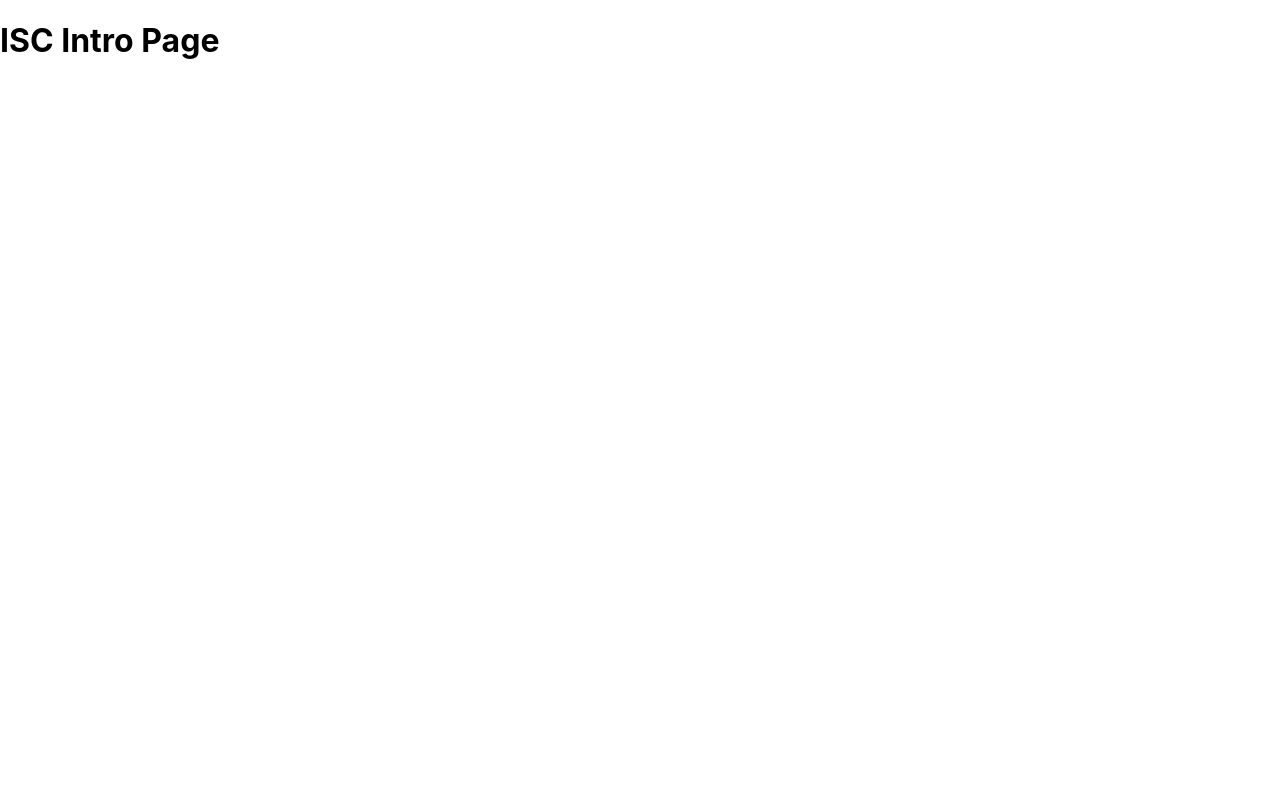
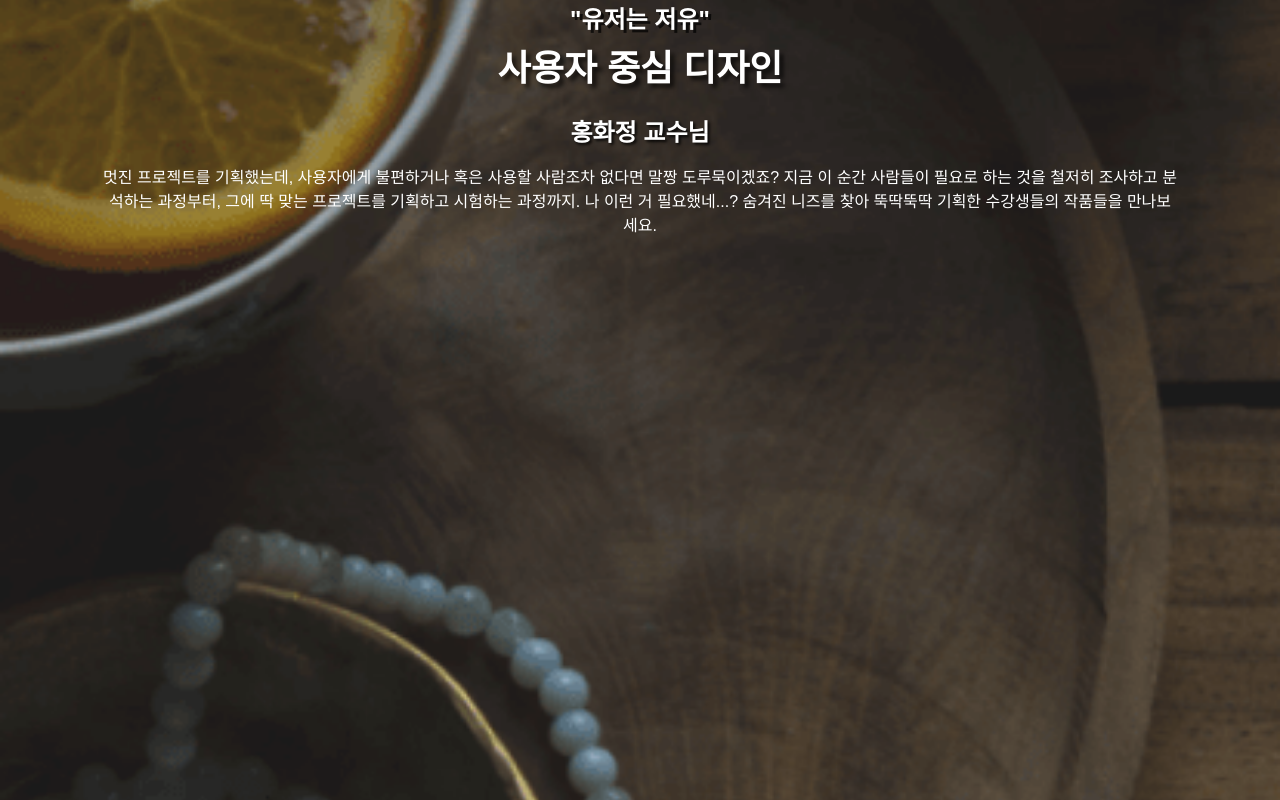
Before and after one commit to isc-exhibition/exhibition-web, a React (Create React App) app: page /subjectpage in a window 1280 px wide. Before the commit this address led to /intro. Built offline with nearby package versions, Linux system fonts and the light colour scheme.

Commit message:
:sparkles: add subject page

```diff
--- a/src/App.tsx
+++ b/src/App.tsx
@@ -4,6 +4,7 @@ import {
 } from 'react-router-dom';
 import IntroPage from './pages/IntroPage/IntroPage';
 import MainPage from './pages/MainPage/MainPage';
+import SubjectPage from './pages/SubjectPage/SubjectPage';
 
 function App() {
   return (
@@ -11,6 +12,7 @@ function App() {
       <Switch>
         <Route exact path="/main" component={MainPage} />
         <Route exact path="/intro" component={IntroPage} />
+        <Route exact path="/subjectpage" component={SubjectPage} />
         <Redirect exact to="/intro" />
       </Switch>
     </Router>
--- a/src/index.css
+++ b/src/index.css
@@ -1,8 +1,6 @@
 body {
   margin: 0;
-  font-family: -apple-system, BlinkMacSystemFont, 'Segoe UI', 'Roboto', 'Oxygen',
-    'Ubuntu', 'Cantarell', 'Fira Sans', 'Droid Sans', 'Helvetica Neue',
-    sans-serif;
+  font-family: 'Noto Sans KR', sans-serif;
   -webkit-font-smoothing: antialiased;
   -moz-osx-font-smoothing: grayscale;
 }
--- /dev/null
+++ b/src/pages/SubjectPage/SubjectPage.module.scss
@@ -0,0 +1,40 @@
+.subjectWrapper {
+    width: 100%;
+    position: absolute;
+    height: 100%;
+    background-position: center center;
+    background-size: cover;
+    background-repeat: no-repeat;
+    color: white;
+    display: flex;
+    flex-direction: column;
+    align-items: center;
+
+    h2, h4, h5 {
+        margin: 0;
+    }
+
+    .name {
+        font-size: 2.25rem;
+        font-weight: bold;
+        text-shadow: 4px 4px 4px rgba(0, 0, 0, 0.7);
+        margin: 4px 0 22px;
+    }
+
+    .shortName {
+        font-size: 1.5rem;
+        font-weight: bold;
+        text-shadow: 3px 3px 0.4px rgba(0, 0, 0, 0.7);
+    }
+
+    .professor {
+        font-size: 1.5rem;
+        text-shadow: 2px 2px 3px rgba(0, 0, 0, 0.9);
+    }
+
+    .introduction {
+        word-break: break-all;
+        width: 84%;
+        text-align: center;
+    }
+}
--- a/src/pages/SubjectPage/SubjectPage.tsx
+++ b/src/pages/SubjectPage/SubjectPage.tsx
@@ -1,7 +1,36 @@
 import React from 'react';
+import styles from './SubjectPage.module.scss';
+import subjectBackgroundImage from './mobile_subject_background.png';
+
+const mockupSubject = {
+  shortName: '유저는 저유',
+  name: '사용자 중심 디자인',
+  professor: '홍화정 교수님',
+  introduction: `멋진 프로젝트를 기획했는데, 사용자에게 불편하거나 혹은 사용할 사람조차 없다면 말짱 도루묵이겠죠?
+
+  지금 이 순간 사람들이 필요로 하는 것을 철저히 조사하고 분석하는 과정부터, 그에 딱 맞는 프로젝트를 기획하고 시험하는 과정까지.
+
+  나 이런 거 필요했네...?
+
+  숨겨진 니즈를 찾아 뚝딱뚝딱 기획한 수강생들의 작품들을 만나보세요.`,
+
+};
 
 function SubjectPage() {
-  return <h1>Subject Page</h1>;
+  const subject = mockupSubject;
+
+  return (
+    <div className={styles.subjectWrapper} style={{ backgroundImage: `url(${subjectBackgroundImage})` }}>
+      <h4 className={styles.shortName}>
+        &quot;
+        {subject.shortName}
+        &quot;
+      </h4>
+      <h2 className={styles.name}>{subject.name}</h2>
+      <h5 className={styles.professor}>{subject.professor}</h5>
+      <p className={styles.introduction}>{subject.introduction}</p>
+    </div>
+  );
 }
 
 export default SubjectPage;
```
Also changed, not shown: src/pages/SubjectPage/mobile_subject_background.png (added).
